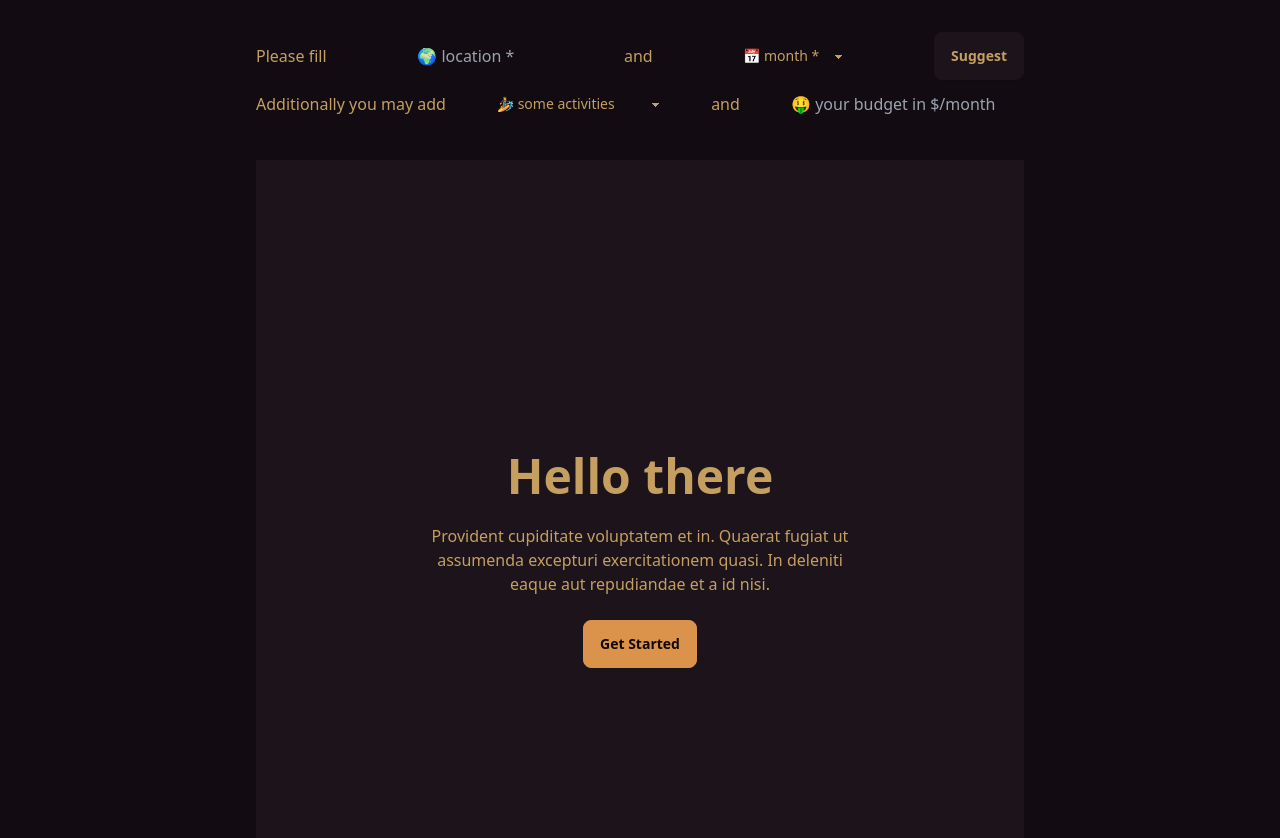
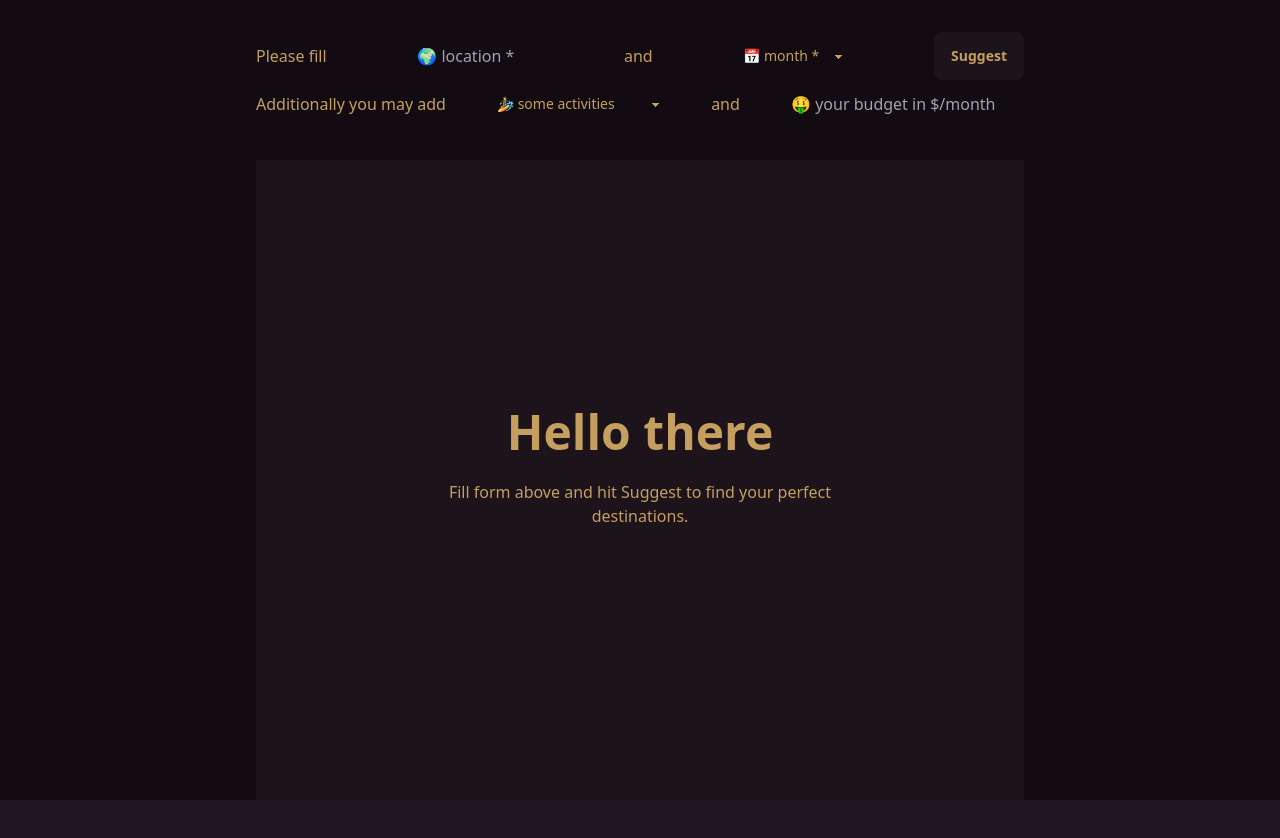
Before and after one commit to dylanwk/destination-gen, a Next.js app: page / in a window 1280 px wide. Shown: the top 838 px of the page. After the commit the page ends 800 px from the top, so only its background shows below. Built offline with nearby package versions, Linux system fonts and the light colour scheme; what tailwindcss-animation-delay would draw is missing.

Commit message:
fully working

```diff
--- a/next.config.js
+++ b/next.config.js
@@ -1,4 +1,16 @@
 /** @type {import('next').NextConfig} */
-const nextConfig = {}
+const nextConfig = {
+
+
+    images: {
+        remotePatterns: [
+          {
+            protocol: 'https',
+            hostname: 'oaidalleapiprodscus.blob.core.windows.net',
+
+          },
+        ],
+      }
+}
 
 module.exports = nextConfig
--- /dev/null
+++ b/src/app/[query]/loading.tsx
@@ -0,0 +1,12 @@
+
+export default function Loading () {
+    return (
+        <div className="flex flex-1 flex-col justify-center">
+           <div className="flex gap-8 justify-center">
+               <p className="animate-bounce text-7xl">🏂</p>
+               <p className="animate-bounce text-7xl animation-delay-100">🌴</p>
+               <p className="animate-bounce text-7xl animation-delay-200">🤖</p>
+           </div>
+       </div>
+    )
+}
--- a/src/app/[query]/page.tsx
+++ b/src/app/[query]/page.tsx
@@ -33,7 +33,7 @@ export default async function RequestPage(props: {
     max_tokens: 2000,
   });
 
-  console.log(response.choices[0].message.content)
+  //console.log(response.choices[0].message.content)
 
   const [, ...entries] = JSON.stringify(
     response.choices[0].message.content
@@ -52,14 +52,14 @@ export default async function RequestPage(props: {
       size: "1024x1024",
     });
 
-    console.log("Response:", response);
+    //console.log("Response:", response);
 
     if (response && response.data && response.data.length > 0) {
       const imageData = response.data[0];
 
       if (imageData && typeof imageData.url === 'string') {
         const imageURL = imageData.url;
-        console.log("Image URL:", imageURL);
+        //console.log("Image URL:", imageURL);
 
         destinations.push({ location, description, img: imageURL });
       } else {
--- a/src/app/page.tsx
+++ b/src/app/page.tsx
@@ -2,12 +2,12 @@
 
 export default function Home() {
   return (
-    <div className="hero min-h-screen bg-base-200">
+    <div className="hero flex-1 bg-base-200">
   <div className="hero-content text-center">
     <div className="max-w-md">
       <h1 className="text-5xl font-bold">Hello there</h1>
-      <p className="py-6">Provident cupiditate voluptatem et in. Quaerat fugiat ut assumenda excepturi exercitationem quasi. In deleniti eaque aut repudiandae et a id nisi.</p>
-      <button className="btn btn-primary">Get Started</button>
+      <p className="py-6"> Fill form above and hit Suggest to find your perfect destinations.</p>
+
     </div>
   </div>
 </div>
```
